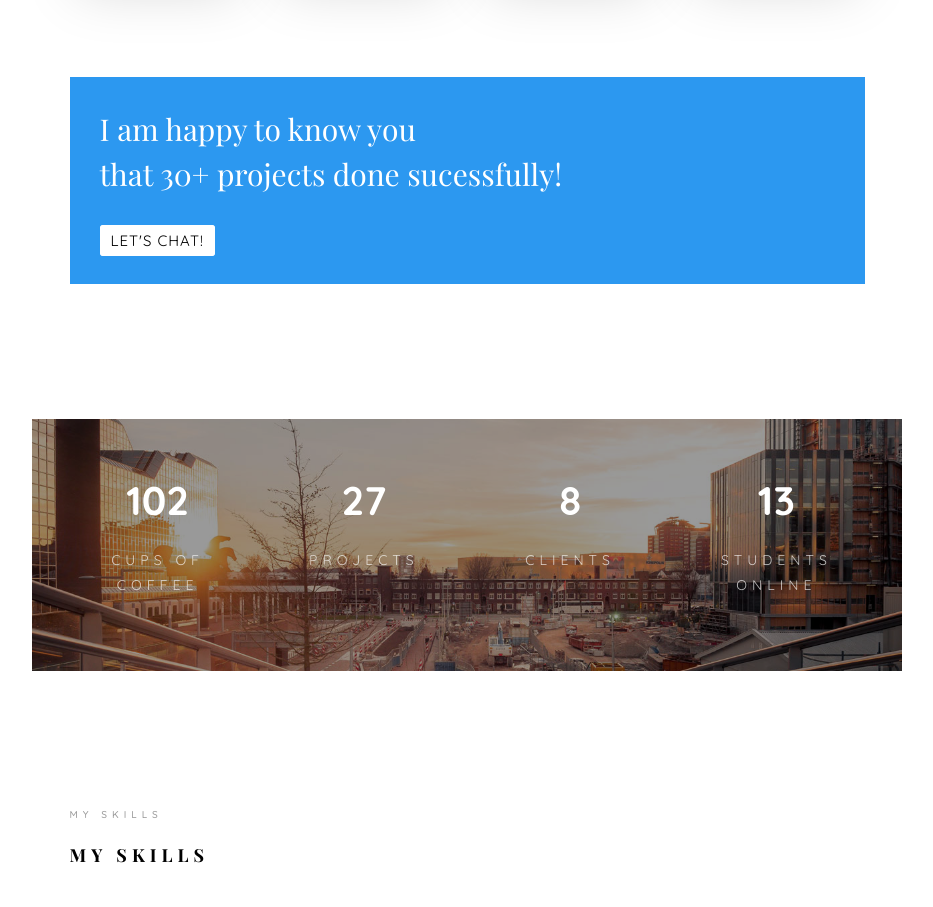
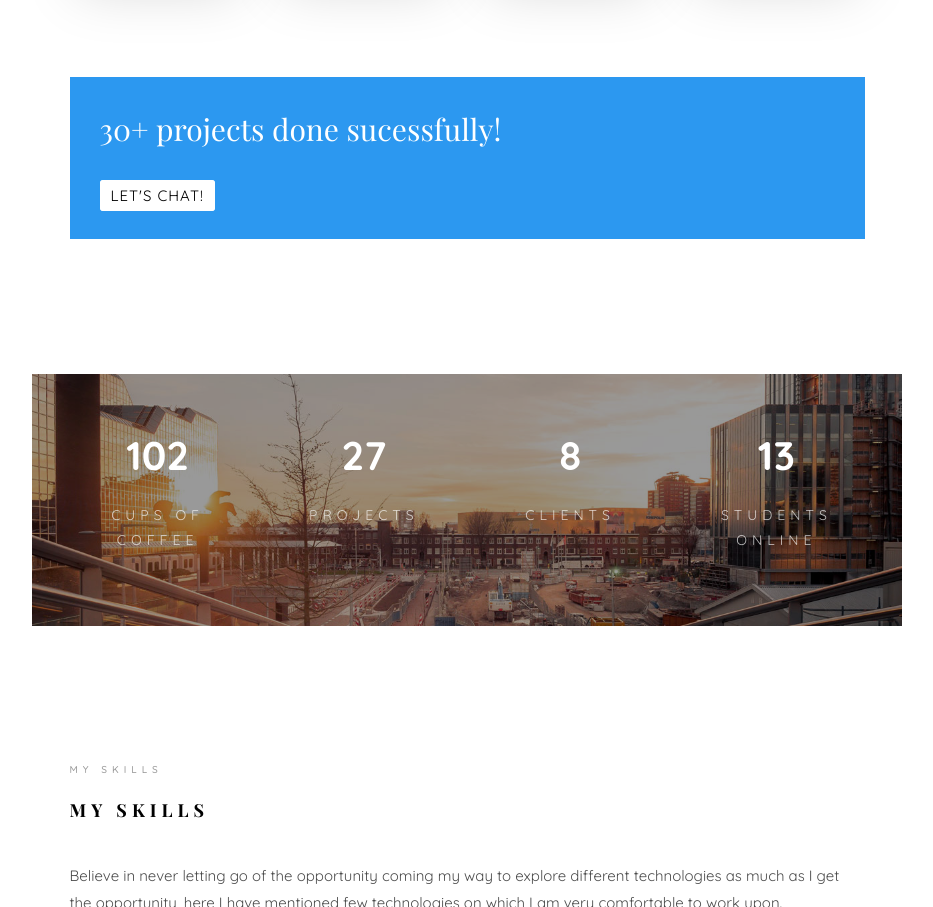
Before and after one commit to blocksan/portfolio, a website: page app/index.html in a window 1280 px wide. Shown: the part 1600-2507 px from the top of the page, without its empty margins (323-1256 px from the left). Drawn offline with nearby package versions, Linux system fonts and the light colour scheme; files whose address does not match are found by name; a web font is replaced by a local one.

Commit message:
small change

```diff
--- a/app/index.html
+++ b/app/index.html
@@ -199,7 +199,7 @@
 								<div class="row">
 									<div class="col-md-12 animate-box" data-animate-effect="fadeInLeft">
 										<div class="hire">
-											<h2>I am happy to know you <br>that 30+ projects done sucessfully!</h2>
+											<h2>30+ projects done sucessfully!</h2>
 											<a href="#contact-me" class="btn-hire">Let's chat!</a>
 										</div>
 									</div>
```
